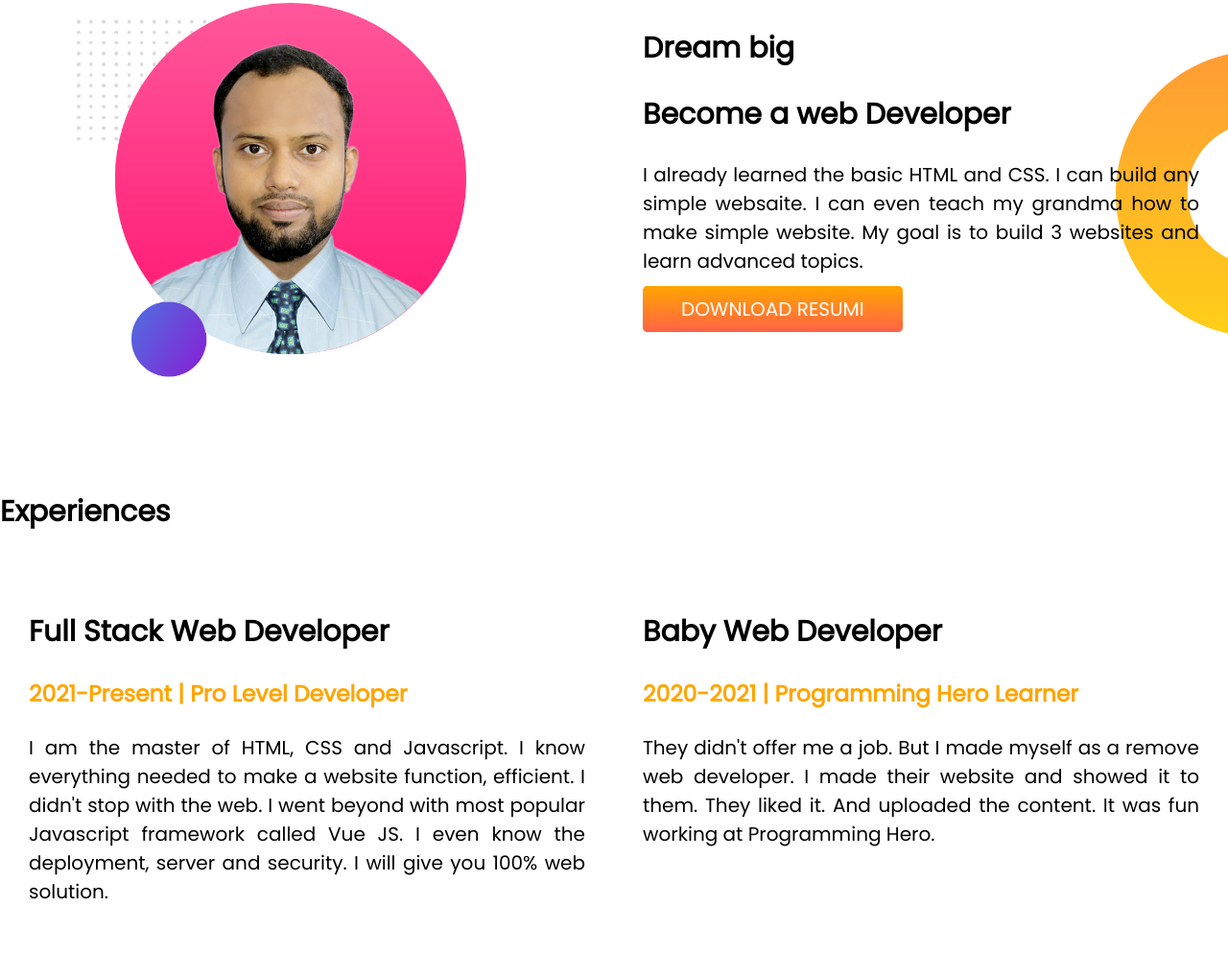
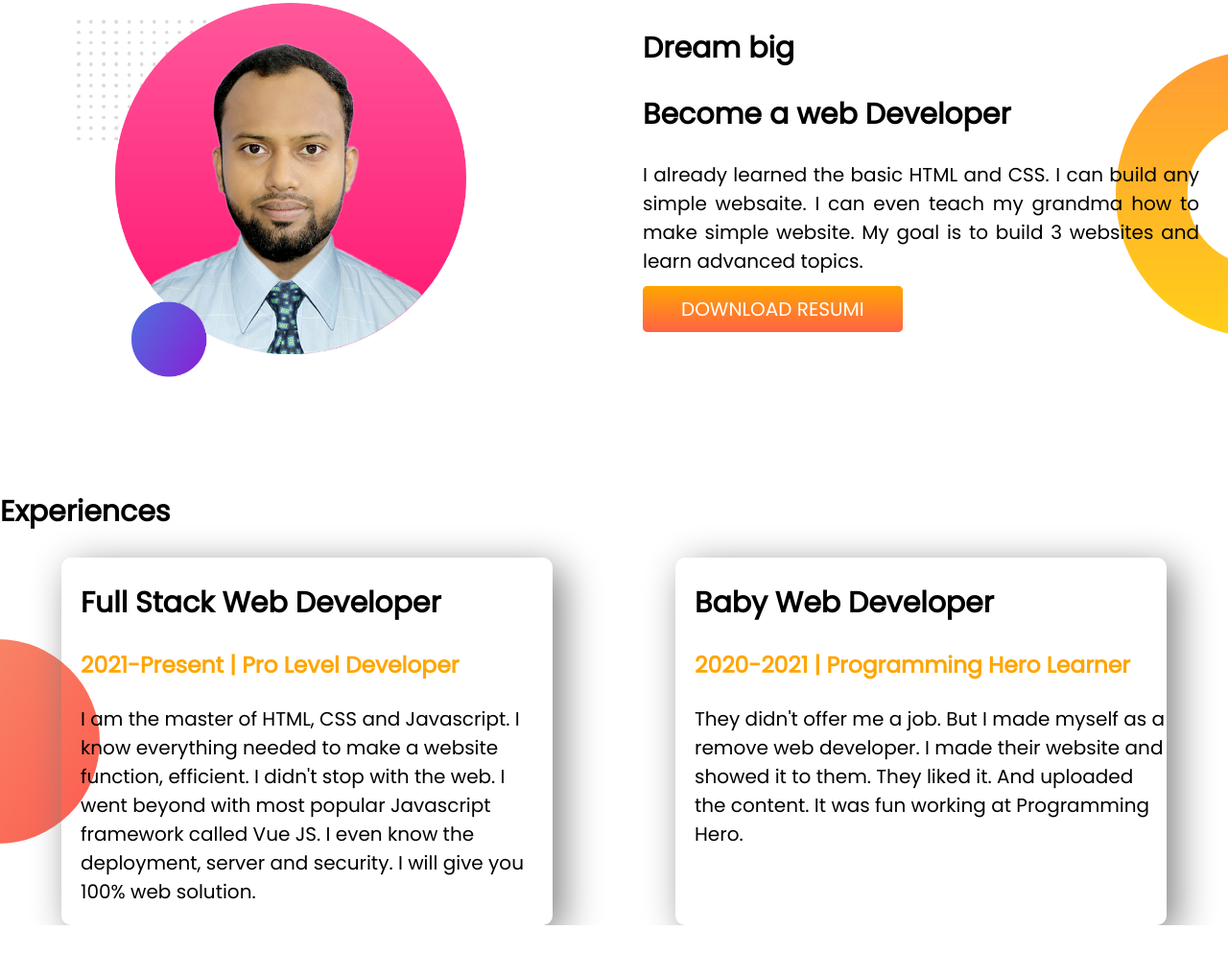
Before and after one commit to masudpatwary/my-first-portfolio, a plain HTML site: page index.html in a window 1280 px wide. Shown: the part 562-1556 px from the top of the page at 96% size. After the commit the page ends 1526 px from the top, so only its background shows below. Drawn offline with Linux system fonts and the light colour scheme.

Commit message:
box-shadw

```diff
--- a/index.html
+++ b/index.html
@@ -43,7 +43,7 @@
     <section>
         <h1>Experiences</h1>
         <div class="experience-area">
-            <div class="half-width">
+            <div class="experience-item">
                 <h1>Full Stack Web Developer</h1>
                 <h3 class="name-color">2021-Present | Pro Level Developer</h3>
                 <p>I am the master of HTML, CSS and Javascript. I know everything needed to make a website function,
@@ -51,7 +51,7 @@
                     Vue
                     JS. I even know the deployment, server and security. I will give you 100% web solution.</p>
             </div>
-            <div class="half-width">
+            <div class="experience-item">
                 <h1>Baby Web Developer</h1>
                 <h3 class="name-color" 2>2020-2021 | Programming Hero Learner</h3>
                 <p>They didn't offer me a job. But I made myself as a remove web developer. I made their website and
--- a/style.css
+++ b/style.css
@@ -51,4 +51,16 @@ body {
 
 .experience-area {
     display: flex;
+    background-image: url(images/exp-bg.png);
+    background-repeat: no-repeat;
+    background-position: left;
 }
+
+.experience-item {
+    border-radius: 10px;
+    width: 40%;
+    margin-left: 5%;
+    margin-right: 5%;
+    padding-left: 20px;
+    box-shadow: 10px 10px 40px gray
+}
```
